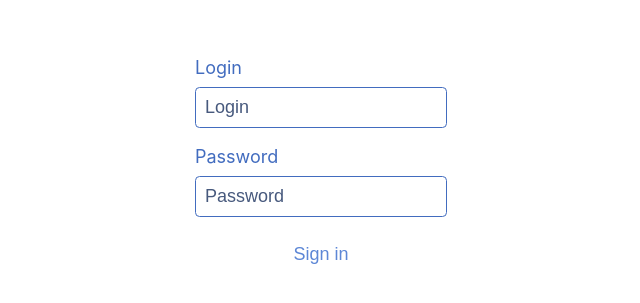
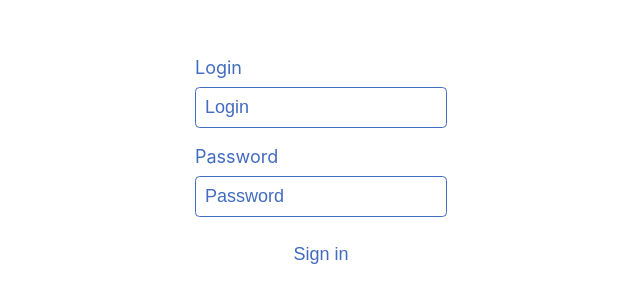
Before and after one commit to EvgenyiFedotov/my-calendar-bill, a React (Create React App) app: page / in a window 1280 px wide. Shown: the part 235-538 px from the top of the page, without its empty margins (319-959 px from the left). Built offline with nearby package versions, Linux system fonts and the light colour scheme; the HTML template or start-up script is replaced by a standard one.

Commit message:
remove old colors

```diff
--- a/src/components/core/styled/Button.js
+++ b/src/components/core/styled/Button.js
@@ -1,7 +1,7 @@
 import styled from 'styled-components';
 
 // Get color
-export const color = ({ color = 'var(--main-lg-color)' }) => `color: ${color}`;
+export const color = ({ color = 'var(--main-color)' }) => `color: ${color}`;
 
 export default styled.button`
   padding: var(--space);
--- a/src/components/core/styled/Global.js
+++ b/src/components/core/styled/Global.js
@@ -3,20 +3,10 @@ import { createGlobalStyle, css } from 'styled-components';
 const palette = {
   dark: css`
     --bg-color: #282c34;
-    --bg-lg-color: #32394c;
     --main-color: #426cbf;
-    --main-lg-color: #5d87d6;
-    --main-dk-color: #47597d;
-    --red-color: #d32f2f;
-    --red-dk-color: #6f3332;
-    --green-color: #00695c;
-    --gray-color: #999999;
   `,
   white: css`
     --bg-color: #ffffff;
-    --bg-lg-color: #f5f5f5;
-    --green-color: #26a69a;
-    --red-color: #ef5350;
   `,
 };
 
--- a/src/components/core/styled/InputText.js
+++ b/src/components/core/styled/InputText.js
@@ -10,7 +10,7 @@ export default styled.input`
   font-size: inherit;
 
   &::placeholder {
-    color: var(--main-dk-color);
+    color: var(--main-color);
   }
   &::-webkit-outer-spin-button,
   &::-webkit-inner-spin-button {
```
Also changed, not shown: src/components/core/EditDialog/index.jsx (+2 -8 lines), src/components/core/styled/LabelText.js (+2 -20 lines).
